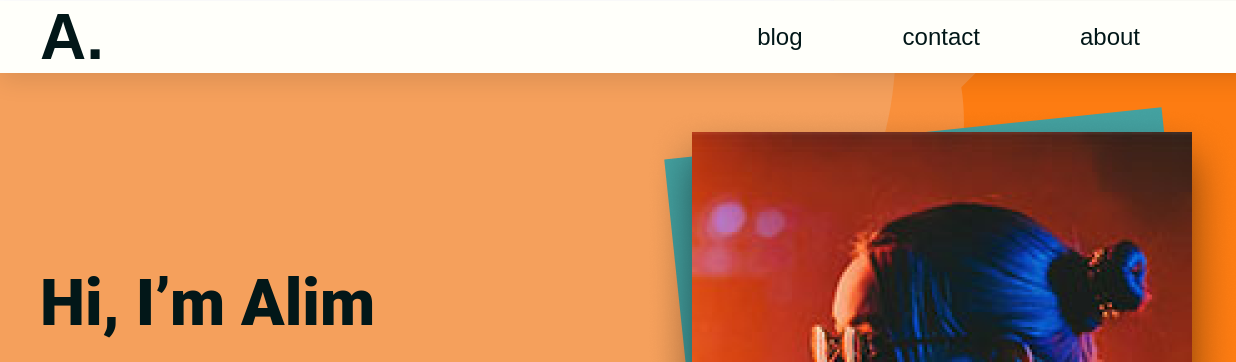
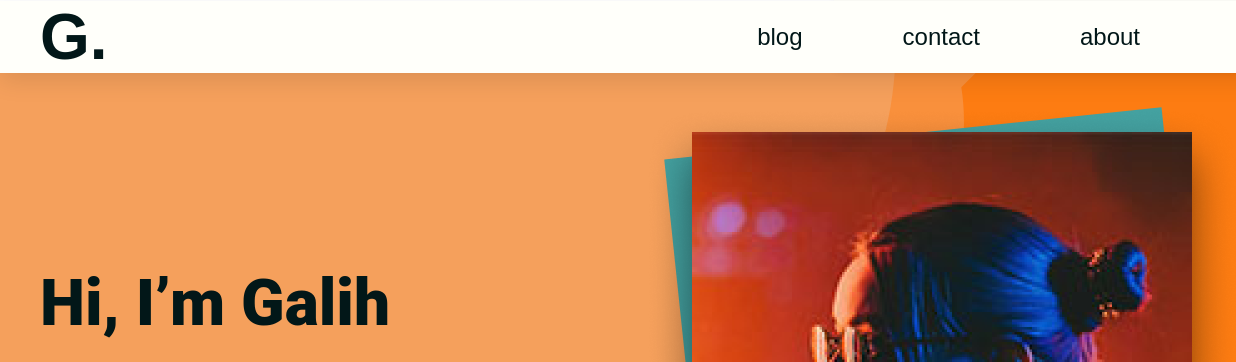
Before and after one commit to galihonggo/galihonggo.github.io, a plain HTML site: page index.html in a window 1280 px wide. Shown: the top 362 px of the page, 0-1236 px from the left. Drawn offline with Linux system fonts and the light colour scheme.

Commit message:
Update index.html

```diff
--- a/index.html
+++ b/index.html
@@ -4,7 +4,7 @@
     <meta charset="UTF-8" />
     <meta name="viewport" content="width=device-width" />
     <meta http-equiv="X-UA-Compatible" content="ie=edge" />
-    <title>Welcome to my page :D</title>
+    <title>Welcome to my page UwU</title>
     <link rel="stylesheet" href="style.css" />
   </head>
   <body>
@@ -16,7 +16,7 @@
       <div class="wrapper">
         <nav>
           <div class="logo">
-            A.
+            G.
           </div>
 
           <ul class="nav-items">
@@ -47,7 +47,7 @@
       <div class="wrapper">
         <header>
           <div class="hero-content">
-            <h1>Hi, I’m Alim</h1>
+            <h1>Hi, I’m Galih</h1>
             <p>
               I design beautiful websites & mobile apps that modern trends
               demand
```
